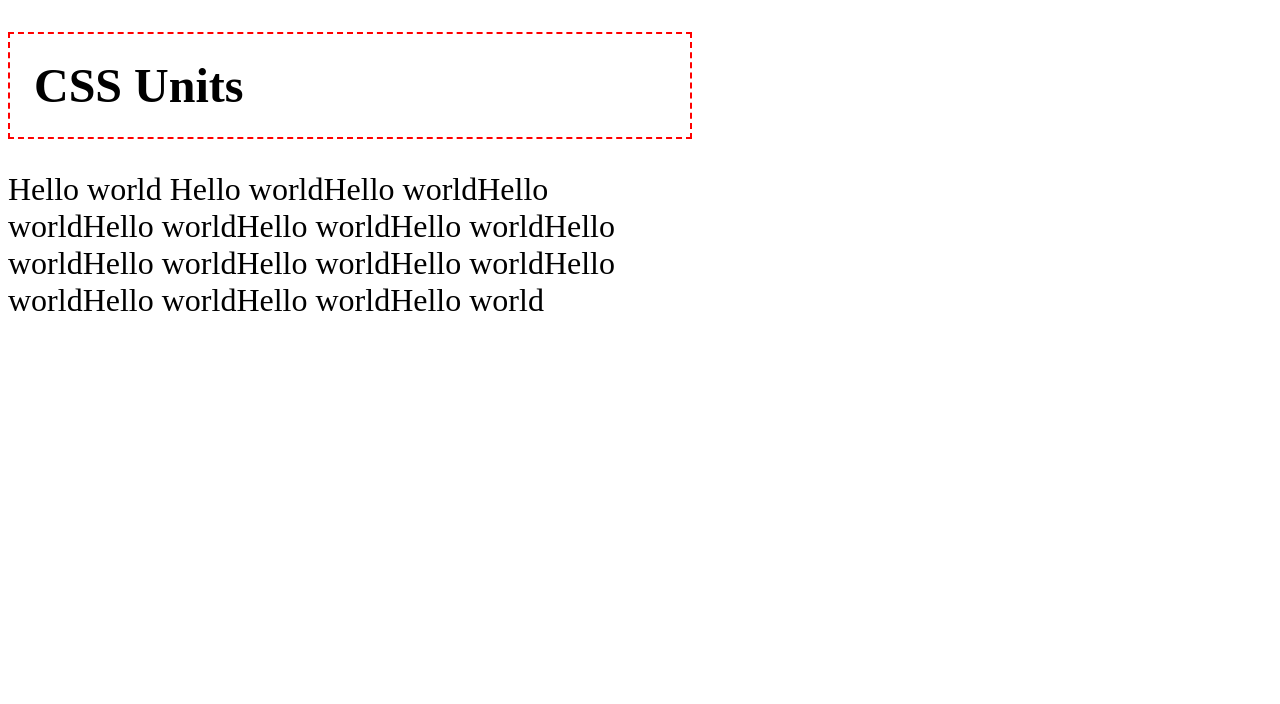
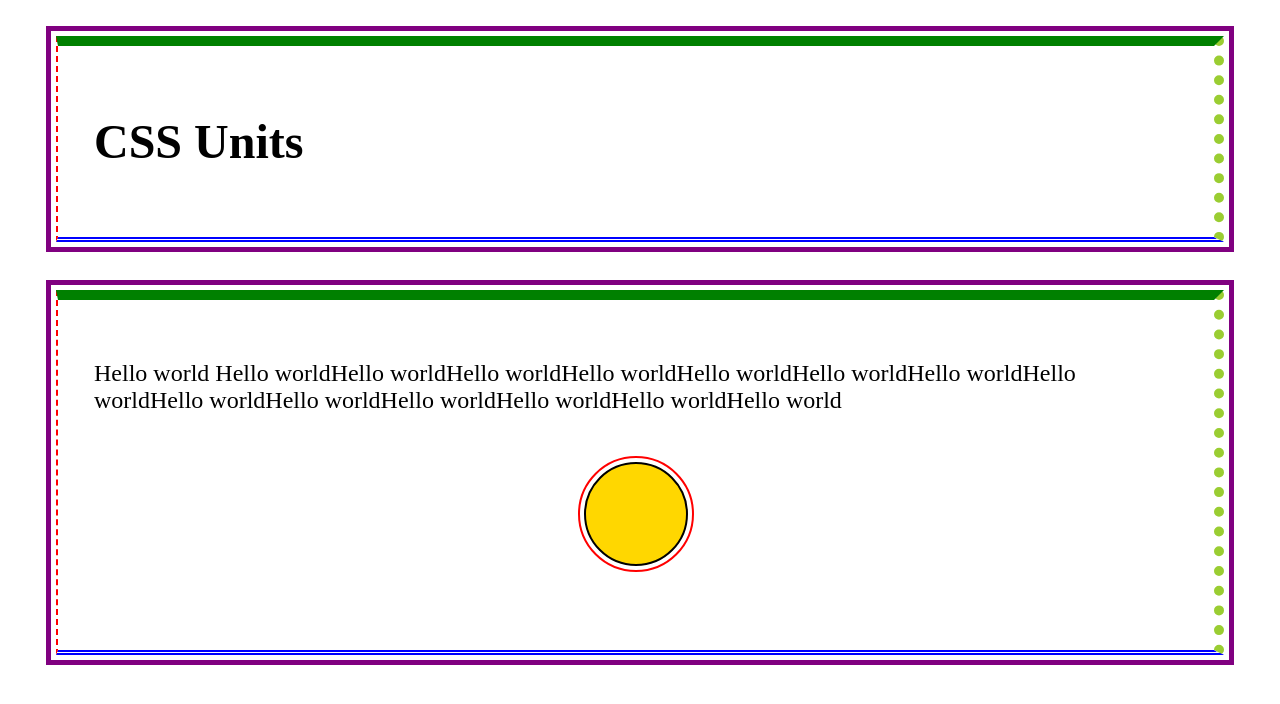
Before and after one commit to marnop/Learning-CSS, a plain HTML site: page index.html in a window 1280 px wide. Drawn offline with Linux system fonts and the light colour scheme.

Commit message:
Lesson_05
Box model

```diff
--- a/css/style.css
+++ b/css/style.css
@@ -1,12 +1,27 @@
-
-h1 {
-    border: 2px dashed red;
-    width: 50%;
-    font-size: 3rem;
-    padding: 0.5em;
+.container {
+    border: 2px dashed #ff0000;
+    border-top: 5px solid green;
+    border-right: 10px dotted yellowgreen;
+    border-bottom: 5px double blue;
+    font-size: 1.5rem;
+    border-top-width: 10px;
+    margin: 1.5em 2em 2em 2em;
+    /*margin-top: 1.5em;
+    margin-right: 2em;
+    margin-bottom: 2em;
+    margin-left: 2em*/
+    padding: 1.5em;
+    outline: 5px solid purple;
+    outline-offset: 5px;
 }
 
-p {
-    font-size: 2rem;
-    width: 40ch;
+.circle {
+    margin: 3rem auto;
+    background-color: gold;
+    width: 100px;
+    height: 100px;
+    border: 2px solid black;
+    border-radius: 60px;
+    outline: 2px solid red;
+    outline-offset: 0.25rem;
 }
--- a/index.html
+++ b/index.html
@@ -9,10 +9,13 @@
 
 <body>
 
-    <header>
+    <header class="container">
         <h1>CSS Units</h1>
     </header>
-    <p>Hello world Hello worldHello worldHello worldHello worldHello worldHello worldHello worldHello worldHello worldHello worldHello worldHello worldHello worldHello world</p>
+    <main class="container">
+        <p>Hello world Hello worldHello worldHello worldHello worldHello worldHello worldHello worldHello worldHello worldHello worldHello worldHello worldHello worldHello world</p>
+        <div class="circle"></div>
+    </main>
 
 </body>
 
```
